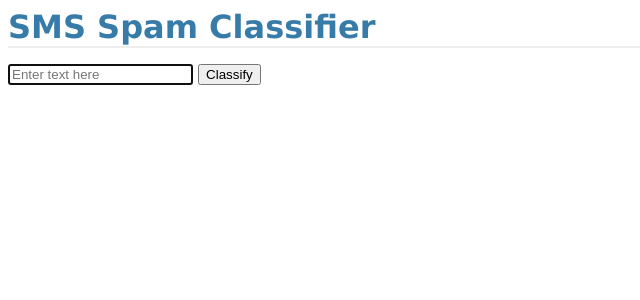
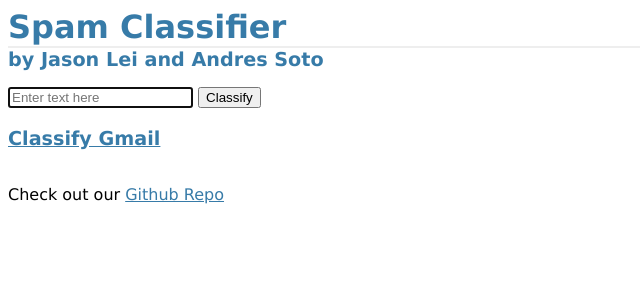
Before and after one commit to jason-lei/SMS-Spam, a Flask app: page / in a window 1280 px wide. Shown: the top 300 px of the page, without its empty margins (0-640 px from the left). Run offline with Flask 2, Linux system fonts and the light colour scheme; parts of the project's set-up code (start-up, migrations or seed data) failed here and were passed over.

Commit message:
removed commented code

```diff
--- a/app.py
+++ b/app.py
@@ -4,7 +4,6 @@ from __future__ import print_function
 import flask
 import httplib2
 from flask import Flask, render_template, json, request, redirect
-from flask_wtf import Form
 from oauth2client import client
 from gmail_functions import *
 import pandas as pd
@@ -27,13 +26,9 @@ def classify_text():
     import pandas as pd
     d = {'v2': ("%s" %_text)}
     text_df = pd.DataFrame(data=d, index={0})
-    #text_transformed = vectorizer.transform(text_df.v2)
-    #text_transformed = selector.transform(text_transformed).toarray()
-    #_output = clf.predict(text_transformed)
+    vect =pickle.load(open('./model/vectorizer.pkl', "rb"))
+    clf = pickle.load(open('./model/classifier.pkl', 'rb'))
     _output = clf.predict(vect.transform(text_df["v2"]))
-    print(_output)
-
-    #return render_template('results.html', classification=_output)
     if _output[0] == 0:
         class_label = 'ham i.e not spam'
         return render_template('results.html', classification=class_label)
@@ -61,11 +56,10 @@ def classify_email():
         df = pd.DataFrame(data = None, columns=['message'])
         for i in range(50): #get first 50 emails
             df.loc[i] = GetMessage(service, 'me', messages[i]['id']) ['snippet']
-        #return json.dumps(results)
-        #df["label"] = clf.predict(selector.transform(vectorizer.transform(df["message"])).toarray())
+        vect =pickle.load(open('./model/vectorizer.pkl', "rb"))
+        clf = pickle.load(open('./model/classifier.pkl', 'rb'))
         df["label"] = clf.predict(vect.transform(df["message"]))
         df["class_label"] = df["label"].map({0:'ham', 1:"spam"})
-        #return json.dumps(df.to_json())
         spam = df.loc[df.class_label=='spam']
         ham = df.loc[df.class_label=='ham']
         return render_template('view_email_results.html',
@@ -89,24 +83,7 @@ def oauth2callback():
         return flask.redirect(flask.url_for('classify_email'))
 
 if __name__ == "__main__":
-    from sklearn.externals import joblib
-    from sklearn.feature_extraction.text import TfidfVectorizer
-    from sklearn.feature_selection import SelectPercentile, f_classif
-    #clf = joblib.load('stored_pickles/model.pkl')
-    #selector = joblib.load('stored_pickles/selector.pkl')
-    #vocabulary_to_load =joblib.load('stored_pickles/vectorizer.pkl')
-    #vectorizer = TfidfVectorizer(vocabulary=vocabulary_to_load)
-    #vectorizer.fit(vocabulary_to_load)
-    vect =pickle.load(open('./model/vectorizer.pkl', "rb"))
-    clf = pickle.load(open('./model/classifier.pkl', 'rb'))
     app.secret_key = str(uuid.uuid4())
-    app.run(debug=True)
+    app.run(debug=True, port=8080)
 
 from oauth2client import client
-
-flow = client.flow_from_clientsecrets(
-    'client_secrets.json',
-    scope='https://www.googleapis.com/auth/gmail.modify',
-    redirect_uri='http://localhost:5000/oauth2callback')
-flow.params['access_type'] = 'offline'         # offline access
-flow.params['include_granted_scopes'] = True   # incremental auth
--- a/templates/index.html
+++ b/templates/index.html
@@ -19,7 +19,8 @@
             <div class="row">
                 <div class="col-lg-12">
                     <div class="intro-text">
-                        <h1>SMS Spam Classifier</h1>
+                        <h1>Spam Classifier</h1>
+                        <h2>by Jason Lei and Andres Soto</h2>
                     </div>
                 </div>
             </div>
@@ -46,6 +47,11 @@
             </div>
         </div>
     </section>
+    <br>
+    <h2><a href="classify_email">Classify Gmail</a></h2>
+
+    <br>
+    <p>Check out our <a href="http://github.com/jason-lei/SMS-Spam">Github Repo</a></p>
 
   </body>
 </html>
```
Also changed, not shown: 2 other files.
